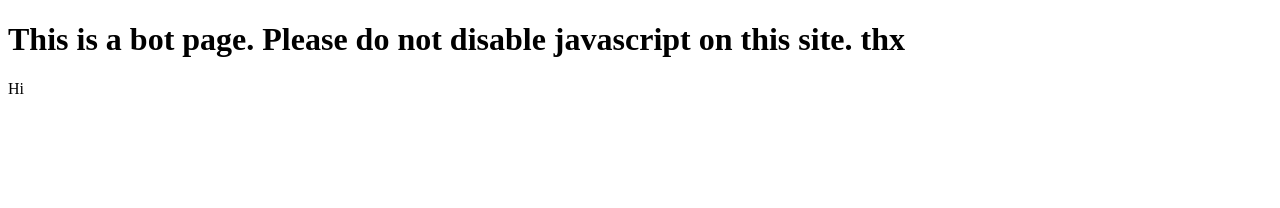
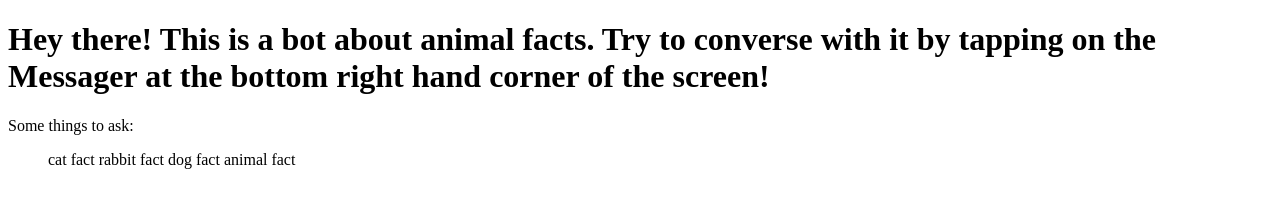
Before and after one commit to dhsaxevicky/animalFacts, a plain HTML site: page index.html in a window 1280 px wide. Drawn offline with Linux system fonts and the light colour scheme.

Commit message:
Update index.html

```diff
--- a/index.html
+++ b/index.html
@@ -8,9 +8,15 @@
 </head>
 <body>
 
-    <h1>This is a bot page. Please do not disable javascript on this site. thx</h1>
+    <h1>Hey there! This is a bot about animal facts. Try to converse with it by tapping on the Messager at the bottom right hand corner of the screen!</h1>
 
-    <p>Hi</p>
-    <script type='text/javascript' id='susi-bot-script' data-userid='dc0e194158904c6c980746015626c7f2' data-group='<Category>' data-language='<Language>' data-skill='<Bot_name>' src='https://skills.susi.ai/susi-chatbot.js'></script>
+    <p>Some things to ask:</p>
+    <ul>
+    cat fact
+    rabbit fact
+    dog fact
+    animal fact
+    </ul>
+   <script type='text/javascript' id='susi-bot-script' data-userid='dc0e194158904c6c980746015626c7f2' data-group='<Category>' data-language='<English>' data-skill='<animalFacts>' src='https://skills.susi.ai/susi-chatbot.js'></script>
 </body>
 </html>
```
